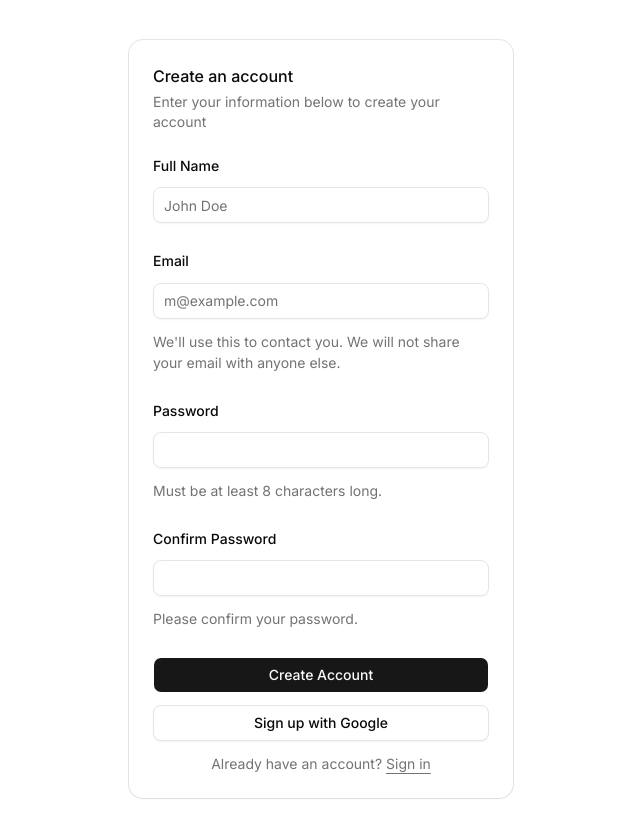
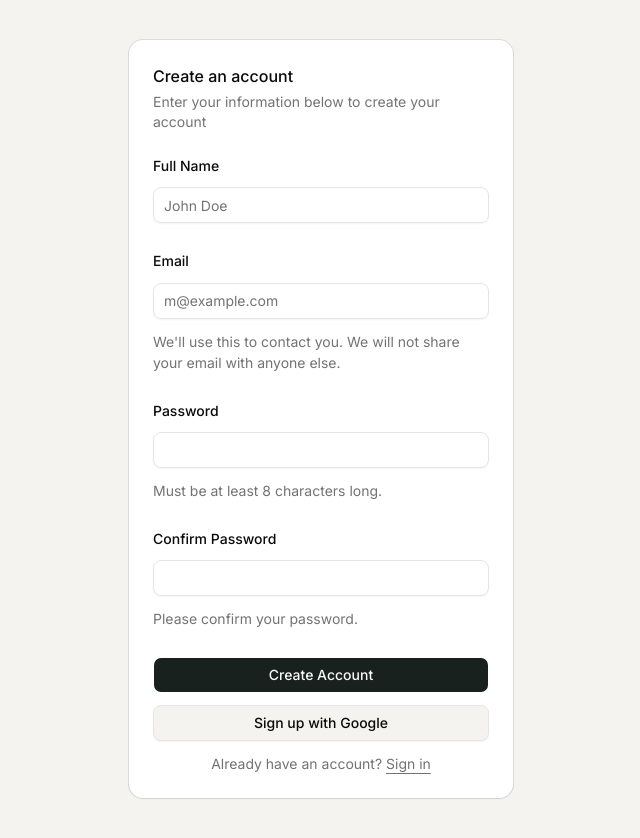
Before and after one commit to hanakg/ai-travel-planner, a Next.js app in the folder apps/web/: page /signup in a window 1280 px wide. Shown: the whole page, without its empty margins (319-959 px from the left). Built offline with nearby package versions, Linux system fonts and the light colour scheme.

Commit message:
chore: colors

```diff
--- a/apps/web/app/globals.css
+++ b/apps/web/app/globals.css
@@ -39,6 +39,9 @@
   --color-popover: var(--popover);
   --color-card-foreground: var(--card-foreground);
   --color-card: var(--card);
+  --color-dark-bg: #1E1E1E;
+  --color-light-gray: #CFD5D2;
+  --color-light-gray-2: #AEB7B2;
   --radius-sm: calc(var(--radius) * 0.6);
   --radius-md: calc(var(--radius) * 0.8);
   --radius-lg: var(--radius);
@@ -46,23 +49,24 @@
   --radius-2xl: calc(var(--radius) * 1.8);
   --radius-3xl: calc(var(--radius) * 2.2);
   --radius-4xl: calc(var(--radius) * 2.6);
+
 }
 
 :root {
-  --background: oklch(1 0 0);
+  --background: #f4f3ef;
   --foreground: oklch(0.145 0 0);
   --card: oklch(1 0 0);
   --card-foreground: oklch(0.145 0 0);
   --popover: oklch(1 0 0);
   --popover-foreground: oklch(0.145 0 0);
-  --primary: oklch(0.205 0 0);
+  --primary: #18211d;
   --primary-foreground: oklch(0.985 0 0);
-  --secondary: oklch(0.97 0 0);
+  --secondary: #68716c;
   --secondary-foreground: oklch(0.205 0 0);
   --muted: oklch(0.97 0 0);
   --muted-foreground: oklch(0.556 0 0);
-  --accent: oklch(0.97 0 0);
-  --accent-foreground: oklch(0.205 0 0);
+  --accent: #E2F0EB;
+  --accent-foreground:#176B5B;
   --destructive: oklch(0.577 0.245 27.325);
   --border: oklch(0.922 0 0);
   --input: oklch(0.922 0 0);
@@ -73,12 +77,12 @@
   --chart-4: oklch(0.371 0 0);
   --chart-5: oklch(0.269 0 0);
   --radius: 0.625rem;
-  --sidebar: oklch(0.985 0 0);
+  --sidebar: #ffffff;
   --sidebar-foreground: oklch(0.145 0 0);
   --sidebar-primary: oklch(0.205 0 0);
   --sidebar-primary-foreground: oklch(0.985 0 0);
-  --sidebar-accent: oklch(0.97 0 0);
-  --sidebar-accent-foreground: oklch(0.205 0 0);
+  --sidebar-accent: #E2F0EB;
+  --sidebar-accent-foreground: #176B5B;
   --sidebar-border: oklch(0.922 0 0);
   --sidebar-ring: oklch(0.708 0 0);
 }
@@ -117,6 +121,7 @@
   --sidebar-ring: oklch(0.556 0 0);
 }
 
+
 @layer base {
   * {
     @apply border-border outline-ring/50;
@@ -127,4 +132,8 @@
   html {
     @apply font-sans;
   }
+  input[type="date"]::-webkit-calendar-picker-indicator {
+    display: none;
+    -webkit-appearance: none;
+  }
 }
```
